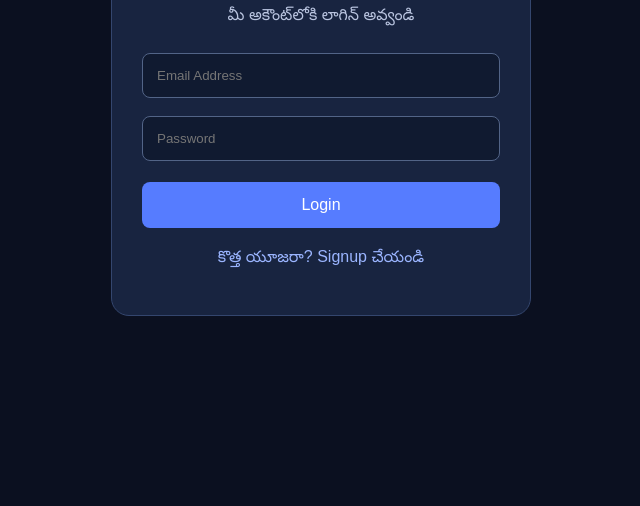
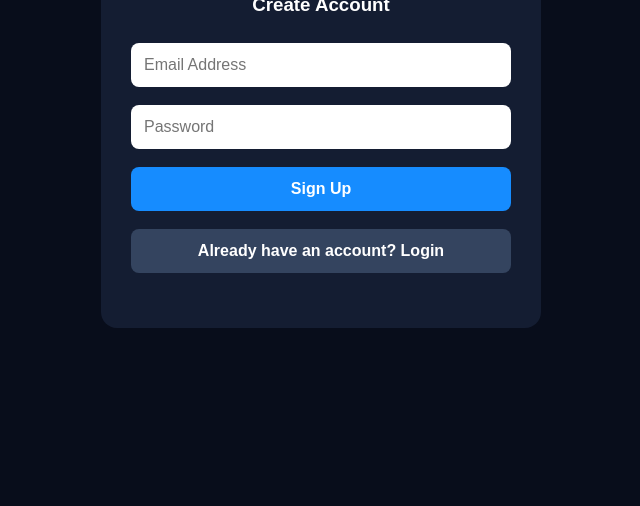
Before and after one commit to ravikumarbravi7095-svg/RAVI-AI, a plain HTML site: page login.html in a window 1280 px wide. Shown: the part 294-800 px from the top of the page, without its empty margins (319-959 px from the left). Drawn offline with nearby package versions, Linux system fonts and the light colour scheme.

Commit message:
Connect Supabase Login
Updated the login page to include a signup option and integrated Supabase for authentication.

```diff
--- a/login.html
+++ b/login.html
@@ -1,72 +1,200 @@
 
 <!DOCTYPE html>
-<html lang="te">
+<html lang="en">
 <head>
   <meta charset="UTF-8">
   <meta name="viewport" content="width=device-width, initial-scale=1.0">
   <title>RAVI AI - Login</title>
+
+  <script src="https://cdn.jsdelivr.net/npm/@supabase/supabase-js@2"></script>
+
   <style>
-*{box-sizing:border-box}
-body{
- margin:0;min-height:100vh;display:flex;
- justify-content:center;align-items:center;
- font-family:Arial,sans-serif;
- background:#0b1020;color:white;padding:20px
+    body {
+      margin: 0;
+      font-family: Arial, sans-serif;
+      background: #080d1b;
+      color: white;
+      display: flex;
+      justify-content: center;
+      align-items: center;
+      min-height: 100vh;
     }
-.container{
- width:100%;max-width:420px;padding:30px;
- background:#182440;border-radius:18px;
- border:1px solid #34466e
+
+    .box {
+      background: #141d32;
+      padding: 30px;
+      border-radius: 16px;
+      width: 85%;
+      max-width: 380px;
+      text-align: center;
     }
-h1{text-align:center;color:#8caaff}
-p{text-align:center;color:#b9c4df}
-input{
- width:100%;padding:14px;margin:9px 0;
- border-radius:8px;border:1px solid #526487;
- background:#101a30;color:white
+
+    h1 { color: #55c8ff; }
+
+    input, button {
+      width: 100%;
+      padding: 13px;
+      margin: 9px 0;
+      box-sizing: border-box;
+      border-radius: 8px;
+      border: none;
+      font-size: 16px;
     }
-button{
- width:100%;padding:14px;margin-top:12px;
- border:0;border-radius:8px;
- background:#567cff;color:white;
- font-size:16px;cursor:pointer
+
+    input { background: white; color: #111; }
+
+    button {
+      background: #168cff;
+      color: white;
+      cursor: pointer;
+      font-weight: bold;
     }
-.switch{text-align:center;margin-top:20px;cursor:pointer;color:#9bb5ff}
-#message{text-align:center;margin-top:15px;color:#ffcf70}
+
+    .secondary { background: #34445f; }
+
+    #message {
+      overflow-wrap: anywhere;
+      line-height: 1.5;
+    }
   </style>
 </head>
+
 <body>
-<div class="container">
+  <div class="box">
     <h1>RAVI AI</h1>
-<p id="heading">మీ అకౌంట్‌లోకి లాగిన్ అవ్వండి</p>
+    <h3 id="heading">Create Account</h3>
 
-<form id="loginForm">
-<input id="name" placeholder="మీ పేరు" style="display:none">
-<input id="email" type="email" placeholder="Email Address" required>
-<input id="password" type="password" placeholder="Password" required minlength="6">
-<button id="submitBtn" type="submit">Login</button>
-</form>
+    <input id="email" type="email" placeholder="Email Address">
+    <input id="password" type="password" placeholder="Password">
 
-<div class="switch" onclick="toggleMode()" id="switchText">
-కొత్త యూజరా? Signup చేయండి
-</div>
-<div id="message"></div>
+    <button id="mainBtn" onclick="submitForm()">Sign Up</button>
+
+    <button class="secondary" id="switchBtn" onclick="switchMode()">
+      Already have an account? Login
+    </button>
+
+    <button class="secondary" id="logoutBtn"
+      onclick="logout()" hidden>Logout</button>
+
+    <p id="message"></p>
   </div>
 
   <script>
-let signup=false;
-function toggleMode(){
- signup=!signup;
- document.getElementById("name").style.display=signup?"block":"none";
- document.getElementById("heading").textContent=signup?"కొత్త అకౌంట్ సృష్టించండి":"మీ అకౌంట్‌లోకి లాగిన్ అవ్వండి";
- document.getElementById("submitBtn").textContent=signup?"Signup":"Login";
- document.getElementById("switchText").textContent=signup?"ఇప్పటికే అకౌంట్ ఉందా? Login చేయండి":"కొత్త యూజరా? Signup చేయండి";
- document.getElementById("message").textContent="";
+    const SUPABASE_URL =
+      "https://kezfijofsoshaybfwxmf.supabase.co";
+
+    const SUPABASE_KEY =
+      "sb_publishable_TPZ-w9g6zedWYexUBVSTMA_l76XYhzY";
+
+    const supabaseClient = window.supabase.createClient(
+      SUPABASE_URL,
+      SUPABASE_KEY
+    );
+
+    let isSignup = true;
+
+    function switchMode() {
+      isSignup = !isSignup;
+
+      document.getElementById("heading").textContent =
+        isSignup ? "Create Account" : "Welcome Back";
+
+      document.getElementById("mainBtn").textContent =
+        isSignup ? "Sign Up" : "Login";
+
+      document.getElementById("switchBtn").textContent =
+        isSignup
+          ? "Already have an account? Login"
+          : "New user? Create Account";
+
+      document.getElementById("message").textContent = "";
     }
-document.getElementById("loginForm").addEventListener("submit",function(e){
- e.preventDefault();
- document.getElementById("message").textContent=
- "Login వ్యవస్థను సక్రియం చేయడానికి సురక్షితమైన Auth సేవను కనెక్ట్ చేయాలి.";
+
+    async function submitForm() {
+      const email =
+        document.getElementById("email").value.trim();
+
+      const password =
+        document.getElementById("password").value;
+
+      const message = document.getElementById("message");
+      const button = document.getElementById("mainBtn");
+
+      if (!email || !password) {
+        message.textContent = "Enter email and password.";
+        return;
+      }
+
+      if (password.length < 6) {
+        message.textContent =
+          "Password must be at least 6 characters.";
+        return;
+      }
+
+      button.disabled = true;
+      message.textContent = "Please wait...";
+
+      try {
+        let result;
+
+        if (isSignup) {
+          result = await supabaseClient.auth.signUp({
+            email: email,
+            password: password
+          });
+        } else {
+          result = await supabaseClient.auth.signInWithPassword({
+            email: email,
+            password: password
+          });
+        }
+
+        if (result.error) throw result.error;
+
+        if (isSignup && !result.data.session) {
+          message.textContent =
+            "Account created! Please check your email to confirm your account.";
+        } else {
+          message.textContent = "Login successful!";
+          showUser(result.data.user);
+        }
+
+      } catch (error) {
+        message.textContent = error.message;
+      } finally {
+        button.disabled = false;
+      }
+    }
+
+    function showUser(user) {
+      if (!user) return;
+
+      document.getElementById("heading").textContent =
+        "Welcome to RAVI AI";
+
+      document.getElementById("message").textContent =
+        "Logged in as: " + user.email;
+
+      document.getElementById("email").hidden = true;
+      document.getElementById("password").hidden = true;
+      document.getElementById("mainBtn").hidden = true;
+      document.getElementById("switchBtn").hidden = true;
+      document.getElementById("logoutBtn").hidden = false;
+    }
+
+    async function logout() {
+      const { error } = await supabaseClient.auth.signOut();
+
+      document.getElementById("message").textContent =
+        error ? error.message : "Logged out successfully.";
+
+      if (!error) location.reload();
+    }
+
+    supabaseClient.auth.getSession().then(({ data }) => {
+      if (data.session) {
+        showUser(data.session.user);
+      }
     });
   </script>
 </body>
```
Lines whose indentation alone changed are shown as unchanged.
